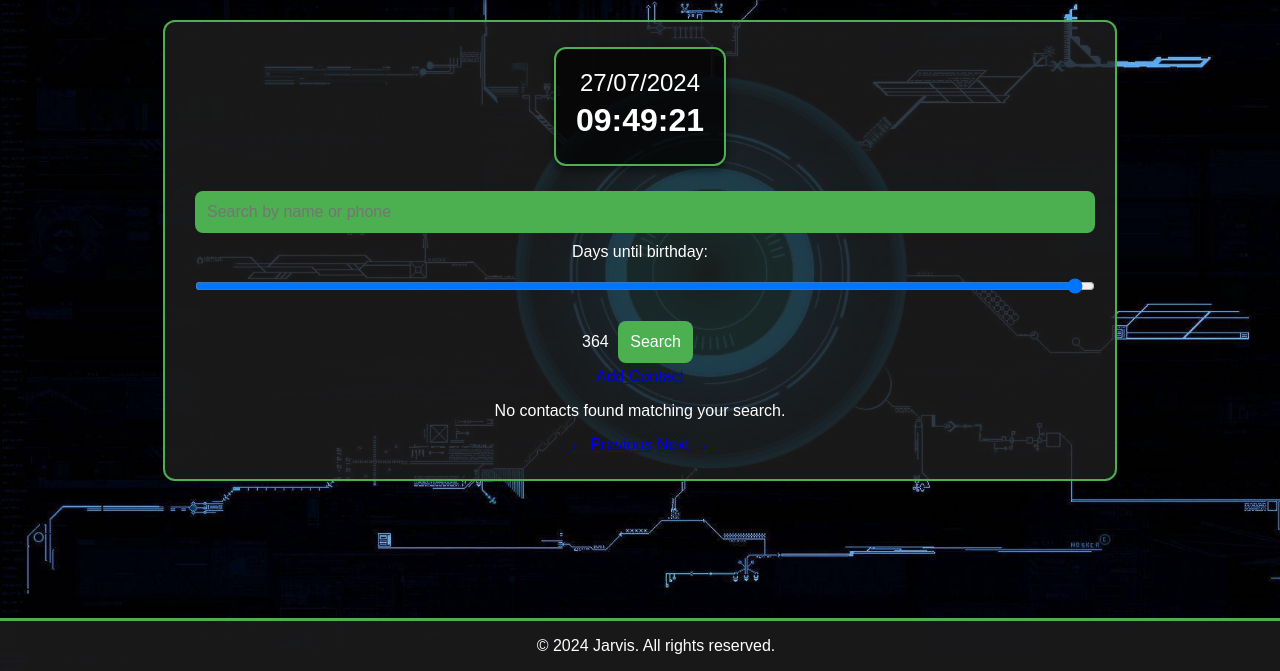
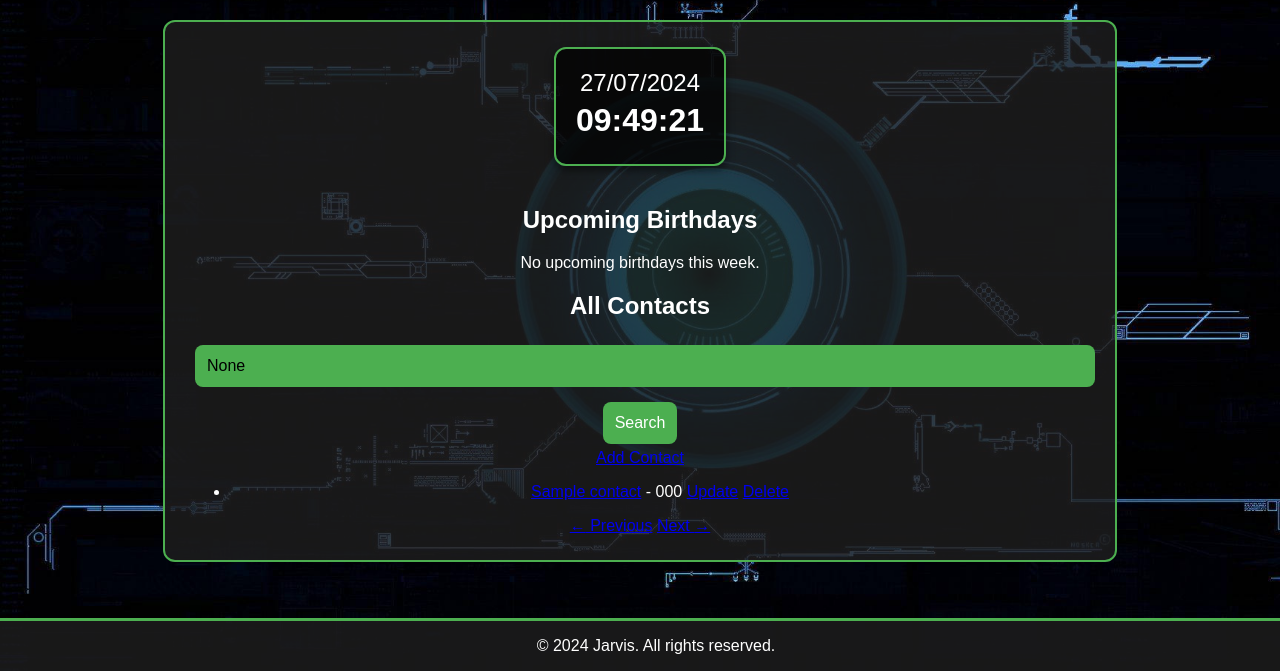
Before and after one commit to Lifasirko/jarvis, a Django app: page /contacts/ in a window 1280 px wide. Shown: the part 129-800 px from the top of the page. Run offline with Django 5.2, Linux system fonts and the light colour scheme; a user stored in the database is signed in; tables that the repository leaves empty hold one stand-in row (values such as "Sample post"); parts of the project's set-up code (start-up, migrations or seed data) failed here and were passed over; some libraries are stand-ins or nearby versions.

Commit message:
Fixed contact list page

```diff
--- a/jarvis/contacts/templates/contact_list.html
+++ b/jarvis/contacts/templates/contact_list.html
@@ -1,39 +1,39 @@
 {% extends "base.html" %}
 
 {% block content %}
+<h2>Upcoming Birthdays</h2>
+{% if upcoming_birthdays %}
+<ul>
+    {% for contact in upcoming_birthdays %}
+    <li>
+        <a href="{% url 'contacts:fulldata_contact' contact.id %}">{{ contact.name }}</a> - {{ contact.birthday }}
+        <a href="{% url 'contacts:update_contact' contact.id %}" class="btn btn-primary">Update</a>
+        <a href="{% url 'contacts:delete_contact' contact.id %}" class="btn btn-secondary">Delete</a>
+    </li>
+    {% endfor %}
+</ul>
+{% else %}
+<p>No upcoming birthdays this week.</p>
+{% endif %}
 
-<form method="GET" action="{% url 'contacts:search_contacts' %}">
-    <input type="text" name="query" value="{{ query | default_if_none:'' }}" placeholder="Search by name or phone">
-    <label for="birthday_range">Days until birthday:</label>
-    <input type="range" id="birthday_range" name="birthday_filter" min="0" max="364" value="{{ birthday_filter | default:'364' }}" oninput="this.nextElementSibling.value = this.value">
-    <output>{{ birthday_filter | default:'364' }}</output>
-
+<h2>All Contacts</h2>
+<form method="GET" action="{% url 'contacts:contact_list' %}">
+    <input type="text" name="query" value="{{ query }}" placeholder="Search by name or phone">
     <button type="submit">Search</button>
 </form>
 
 <a href="{% url 'contacts:add_contact' %}" class="btn btn-primary">Add Contact</a>
 
 {% if contacts %}
-
-{% for contact in contacts %}
-
-<div class="contacts mt-2">
-    <a href="{% url 'contacts:fulldata_contact' contact.id %}" class="button">
-        <span class="text" itemprop="text">{{contact.name}}</span>
-        <span class="text" itemprop="text">{{contact.phone_number}}</span>
+<ul>
+    {% for contact in contacts %}
+    <li>
+        <a href="{% url 'contacts:fulldata_contact' contact.id %}">{{ contact.name }}</a> - {{ contact.phone_number }}
         <a href="{% url 'contacts:update_contact' contact.id %}" class="btn btn-primary">Update</a>
         <a href="{% url 'contacts:delete_contact' contact.id %}" class="btn btn-secondary">Delete</a>
-    </a>
-</div>
-
-{% endfor %}
-
-{% else %}
-
-    <p>No contacts found matching your search.</p>
-
-{% endif %}
-
+    </li>
+    {% endfor %}
+</ul>
 <nav>
     <div class="pager">
         <span class="previous">
@@ -49,7 +49,7 @@
        </span>
     </div>
 </nav>
-
-</div>
-
+{% else %}
+<p>No contacts found.</p>
+{% endif %}
 {% endblock %}
--- a/jarvis/contacts/urls.py
+++ b/jarvis/contacts/urls.py
@@ -1,5 +1,4 @@
 from django.urls import path
-
 from . import views
 
 app_name = 'contacts'
--- a/jarvis/contacts/views.py
+++ b/jarvis/contacts/views.py
@@ -7,63 +7,59 @@ from django.db.models import Q
 from .models import Contact
 from .forms import ContactForm
 
+
 # Create your views here.
 
 @login_required
 def contact_list_view(request, page=1):
-    """
-    Renders the contact list page. This view requires the user to be logged in.
+    query = request.GET.get('query')
+    today = date.today()
+    next_week = today + timedelta(days=7)
 
-    Args:
-    request (HttpRequest): The request object used to generate this response.
-    page (int): The page number of the contacts to display. Defaults to 1.
+    # Контакти з днями народження протягом найближчого тижня
+    upcoming_birthdays = Contact.objects.filter(
+        user=request.user,
+        birthday__range=[today, next_week]
+    ).order_by('birthday')
 
-    Returns:
-    HttpResponse: The rendered contact list page.
+    # Додамо відлагоджувальні повідомлення
+    print(f"Upcoming birthdays: {upcoming_birthdays}")
 
-    Description:
-    This function retrieves all contacts associated with the logged-in user,
-    paginates them (10 contacts per page), and renders the contact list template
-    with the contacts for the specified page.
-    """
+    # Всі інші контакти
     contacts = Contact.objects.filter(user=request.user)
+    if query:
+        contacts = contacts.filter(Q(name__icontains=query) | Q(phone_number__icontains=query))
+
     per_page = 10
-    paginator = Paginator(list(contacts), per_page=per_page)
+    paginator = Paginator(contacts, per_page)
     contacts_on_page = paginator.page(page)
-    return render(request, 'contact_list.html', {"contacts" : contacts_on_page})
+
+    # Додамо відлагоджувальні повідомлення
+    print(f"All contacts: {contacts_on_page}")
+
+    return render(request, 'contact_list.html', {
+        'upcoming_birthdays': upcoming_birthdays,
+        'contacts': contacts_on_page,
+        'query': query
+    })
 
 
 @login_required
 def add_contact_view(request):
     if request.method == 'POST':
         form = ContactForm(request.POST)
-
         if form.is_valid():
             contact = form.save(commit=False)
             contact.user = request.user
             contact.save()
             return redirect('contacts:contact_list')
-        else:
-            return render(request, 'add_contact.html', {'form': form})
-
-    return render(request, 'add_contact.html', {'form': ContactForm()})
+    else:
+        form = ContactForm()
+    return render(request, 'add_contact.html', {'form': form})
 
 
 @login_required
 def update_contact_view(request, contact_id):
-    """
-    Handles the creation of a new contact.
-
-    This view function manages both GET and POST requests for adding a new contact.
-    It requires the user to be logged in.
-
-    Args:
-    request (HttpRequest): The request object containing metadata about the request.
-
-    Returns:
-    HttpResponse: Either a redirect to the contact list upon successful contact creation,
-                  or the rendered 'add_contact.html' template with a form.
-    """
     contact = get_object_or_404(Contact, id=contact_id, user=request.user)
     if request.method == 'POST':
         form = ContactForm(request.POST, instance=contact)
@@ -116,7 +112,7 @@ def fulldata_contact_view(request, contact_id):
     HttpResponse: The rendered 'fulldata_contact.html' template with the contact's full details.
     """
     contact = get_object_or_404(Contact, id=contact_id, user=request.user)
-    return render(request, 'fulldata_contact.html', {"contact" : contact})
+    return render(request, 'fulldata_contact.html', {"contact": contact})
 
 
 @login_required
@@ -158,6 +154,7 @@ def search_contacts(request):
             birthday_this_year = birthday_this_year.replace(year=today.year + 1)
 
         if birthday_this_year == end_date:
-                upcoming_contacts.append(contact)
+            upcoming_contacts.append(contact)
 
-    return render(request, 'contact_list.html', {"contacts" : upcoming_contacts,  "query": query, "birthday_filter": days})
+    return render(request, 'contact_list.html',
+                  {"contacts": upcoming_contacts, "query": query, "birthday_filter": days})
--- a/jarvis/core/urls.py
+++ b/jarvis/core/urls.py
@@ -2,10 +2,11 @@ from django.contrib.auth.views import PasswordResetDoneView, PasswordResetConfir
 from django.urls import path
 
 from . import views
-from .views import home_view, register_view, login_view, logout_view, contact_list_view, \
-    file_list_view, news_view, user_list_view, delete_user_view, upload_file_view, delete_file_view, \
+from .views import home_view, register_view, login_view, logout_view, file_list_view, news_view, user_list_view, \
+    delete_user_view, upload_file_view, delete_file_view, \
     profile_view, change_password_view
 from notes.views import note_list
+from contacts.views import contact_list_view
 
 urlpatterns = [
     path('', views.chat_view, name='home'),
--- a/jarvis/core/views.py
+++ b/jarvis/core/views.py
@@ -168,17 +168,17 @@ class ResetPasswordView(SuccessMessageMixin, PasswordResetView):
 
 
 @login_required
-def contact_list_view(request):
-    """
-    Renders the contact list page. This view requires the user to be logged in.
-
-    Args:
-        request (HttpRequest): The request object used to generate this response.
-
-    Returns:
-        HttpResponse: The rendered contact list page.
-    """
-    return render(request, 'contact_list.html')
+# def contact_list_view(request):
+#     """
+#     Renders the contact list page. This view requires the user to be logged in.
+#
+#     Args:
+#         request (HttpRequest): The request object used to generate this response.
+#
+#     Returns:
+#         HttpResponse: The rendered contact list page.
+#     """
+#     return render(request, 'contact_list.html')
 
 
 @login_required
```
Also changed, not shown: jarvis/contacts/forms.py (+6 -5 lines), jarvis/contacts/templates/add_contact.html (+6 -11 lines).
